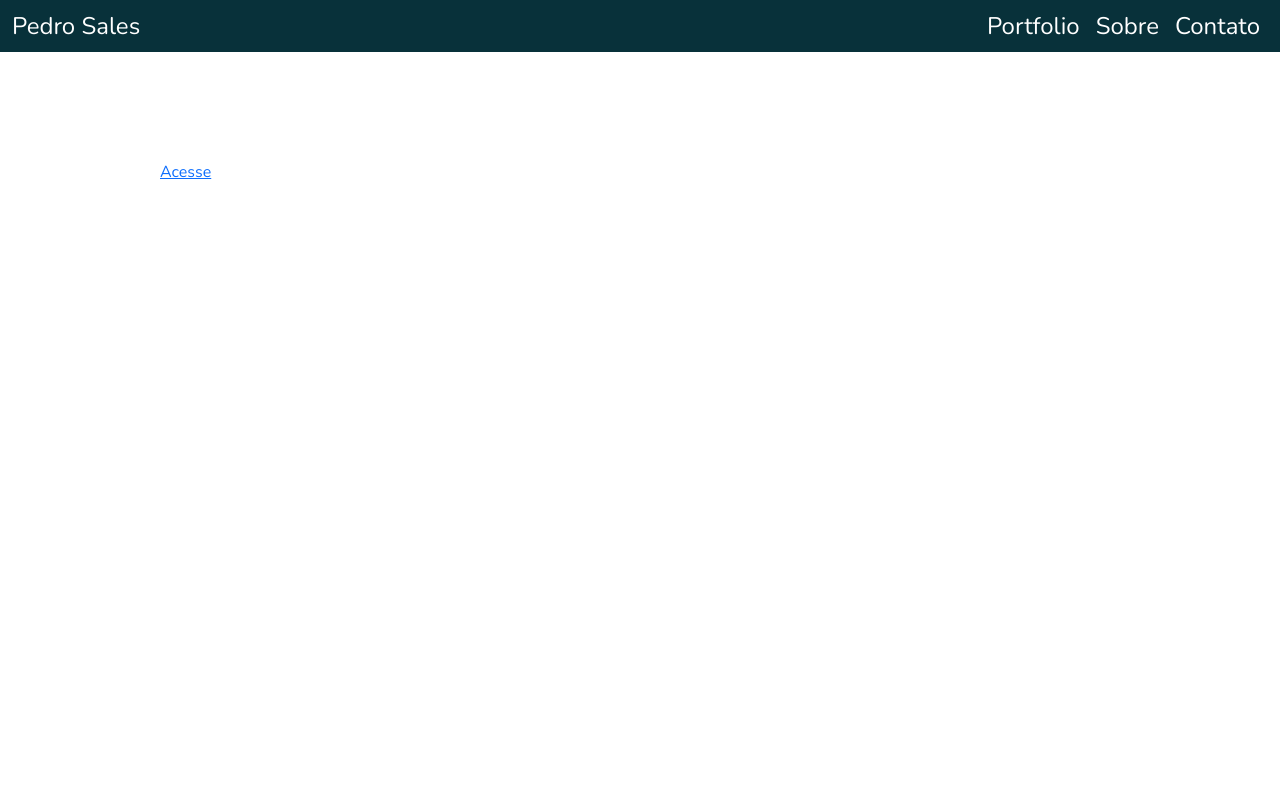
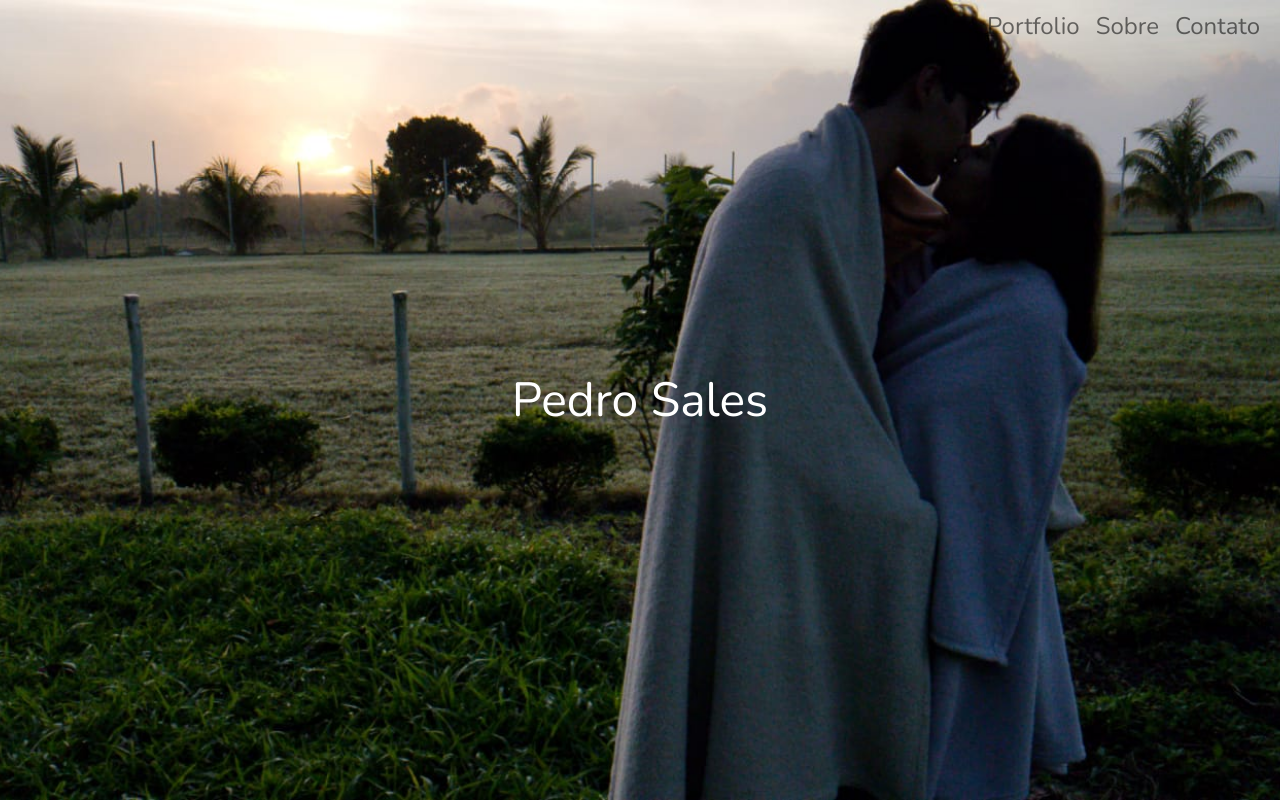
Before and after one commit to AmandaApolinario/photosByPedro, a plain HTML site: page index.html in a window 1280 px wide. Drawn offline with nearby package versions, Linux system fonts and the light colour scheme.

Commit message:
initial page done

```diff
--- /dev/null
+++ b/capa.css
@@ -0,0 +1,46 @@
+body, html {
+    height: 100%;
+  }
+
+ body {
+    font-family: "Nunito",sans-serif;
+
+    /* The image used */
+    background-image: url("imgs/daniLo.jpeg");
+
+    /* Full height */
+    height: 100%;
+
+    /* Center and scale the image nicely */
+    background-position: center;
+    background-repeat: no-repeat;
+    background-size: cover;
+}
+
+#mainNavbar{
+    font-size: 1.5rem;
+    font-weight: 100;
+
+}
+
+#mainNavbar .nav-link:hover{
+    color:#107869;
+}
+
+#mainNavbar .navbar-brand{
+    font-size: 1.5rem;
+    font-weight: 100;
+    color: white;
+}
+
+#pedro{
+    text-decoration: none;
+    font-size: 3rem;
+    font-weight: 100;
+    color: white;
+}
+
+#pedro:hover{
+    font-size:4rem;
+    transition-duration: 1s;
+}
--- a/index.html
+++ b/index.html
@@ -20,13 +20,12 @@
     <script nomodule src="https://unpkg.com/ionicons@5.5.2/dist/ionicons/ionicons.js"></script>
 
 
-    <link rel="stylesheet" href="styles.css">
+    <link rel="stylesheet" href="capa.css">
 </head>
 <body>
 
   <nav id="mainNavbar" class="navbar navbar-light navbar-expand-md py-0 fixed-top">
     <div class="container-fluid">
-      <a class="navbar-brand" href="file:///home/amanda/Documents/WebDev/portfolioPedro/index.html">Pedro Sales</a>
       <button class="navbar-toggler" type="button" data-bs-toggle="collapse" data-bs-target="#navbarNav" aria-controls="navbarNav" aria-expanded="false" aria-label="Toggle navigation">
         <span class="navbar-toggler-icon"></span>
       </button>
@@ -46,17 +45,13 @@
     </div>
   </nav>
 
-  <section class="container2">
-    <div class="inicial">
-    <a href="file:///home/amanda/Documents/WebDev/portfolioPedro/portfolio.html" class="imgInitialPage">
-      <!--<ion-icon class = "i" name="add-outline"></ion-icon>-->
 
-      <div class="clickme">
-        Acesse
-      </div>
+  <div id="title-center" class="d-flex flex-column min-vh-100 justify-content-center align-items-center">
+    <div>
+      <a id="pedro" href="file:///home/amanda/Documents/WebDev/portfolioPedro/portfolio.html">Pedro Sales</a>
+
     </div>
-  </a>
-  </section>
+  </div>
 
   <script src="https://cdn.jsdelivr.net/npm/bootstrap@5.1.3/dist/js/bootstrap.bundle.min.js" integrity="sha384-ka7Sk0Gln4gmtz2MlQnikT1wXgYsOg+OMhuP+IlRH9sENBO0LRn5q+8nbTov4+1p" crossorigin="anonymous"></script>
 
--- /dev/null
+++ b/sobreContato.css
@@ -0,0 +1,45 @@
+*,
+*::before,
+*::after{
+    margin:0;
+    padding: 0;
+    box-sizing: border-box;
+    text-decoration: none;
+}
+
+body{
+    background:white ;
+    font-family: "Nunito",sans-serif;
+    padding: 10rem;
+    padding-top: 10rem;
+    padding-bottom: 10rem;
+    display:flex;
+    width:100%;
+    height:100vh;
+}
+
+
+
+#mainNavbar{
+    font-size: 1.5rem;
+    font-weight: 100;
+    background:#08313A;
+}
+
+#mainNavbar .nav-link{
+    color:white;
+}
+
+#mainNavbar .active{
+    color:#107869;
+}
+
+#mainNavbar .nav-link:hover{
+    color:#107869;
+}
+
+#mainNavbar .navbar-brand{
+    font-size: 1.5rem;
+    font-weight: 100;
+    color: white;
+}
--- a/styles.css
+++ b/styles.css
@@ -227,8 +227,3 @@ body{
     grid-area:img23;
     background-image: url("imgs/amanda.jpeg");
 }
-
-.imgInitialPage{
-    grid-area:imgInitialPage;
-    background-image: url("imgs/daniLo.jpeg");
-}
```
Also changed, not shown: contato.html (+1 -1 lines), portfolio.html (+21 -21 lines), sobre.html (+1 -1 lines), 1 other file.
